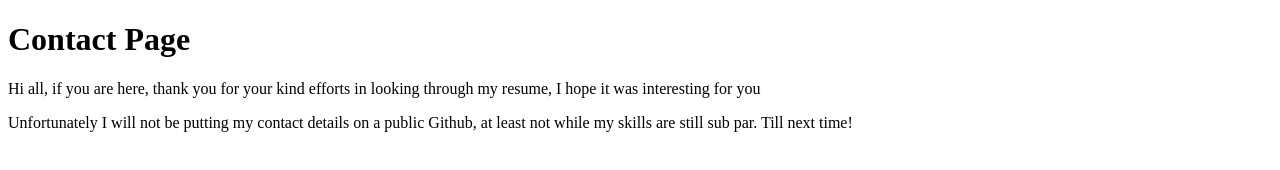
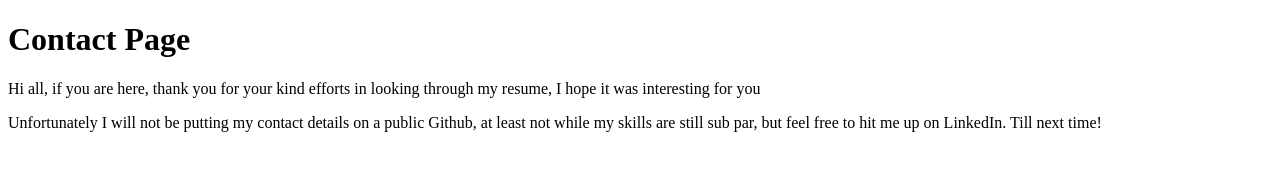
Before and after one commit to Zadmon/html-portfolio-udemy, a plain HTML site: page contactme.html in a window 1280 px wide. Drawn offline with Linux system fonts and the light colour scheme.

Commit message:
Update contactme.html
linkedin

```diff
--- a/contactme.html
+++ b/contactme.html
@@ -7,6 +7,6 @@
     <body>
         <h1>Contact Page</h1>
         <p>Hi all, if you are here, thank you for your kind efforts in looking through my resume, I hope it was interesting for you</p>
-        <p>Unfortunately I will not be putting my contact details on a public Github, at least not while my skills are still sub par. Till next time!</p>
+        <p>Unfortunately I will not be putting my contact details on a public Github, at least not while my skills are still sub par, but feel free to hit me up on LinkedIn. Till next time!</p>
     </body>
 </html>
```
